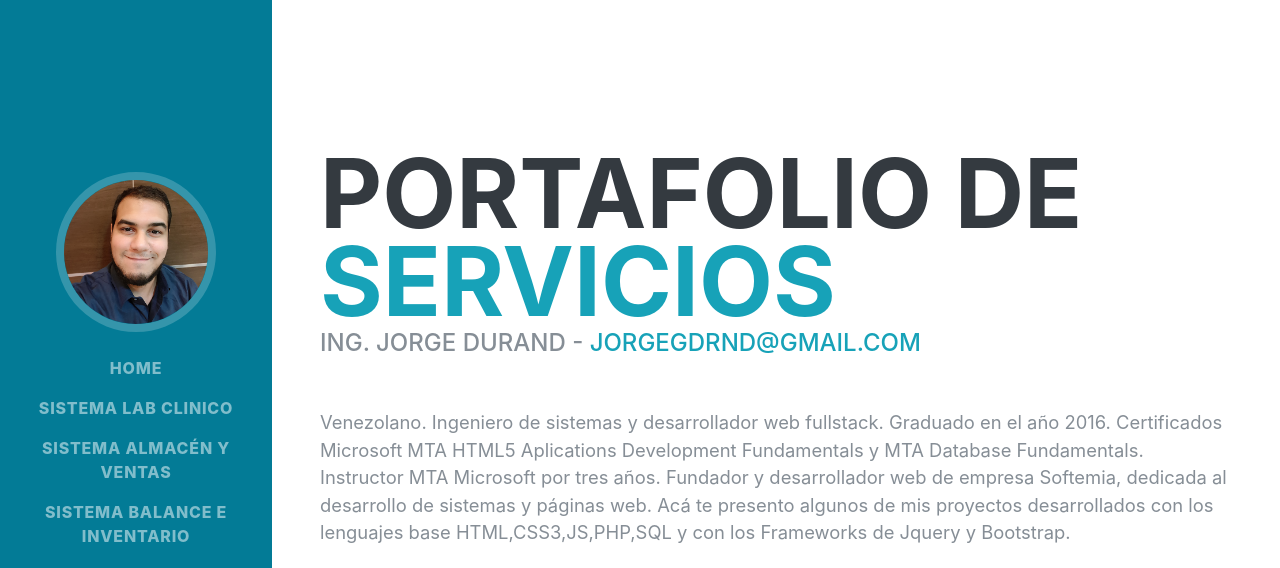
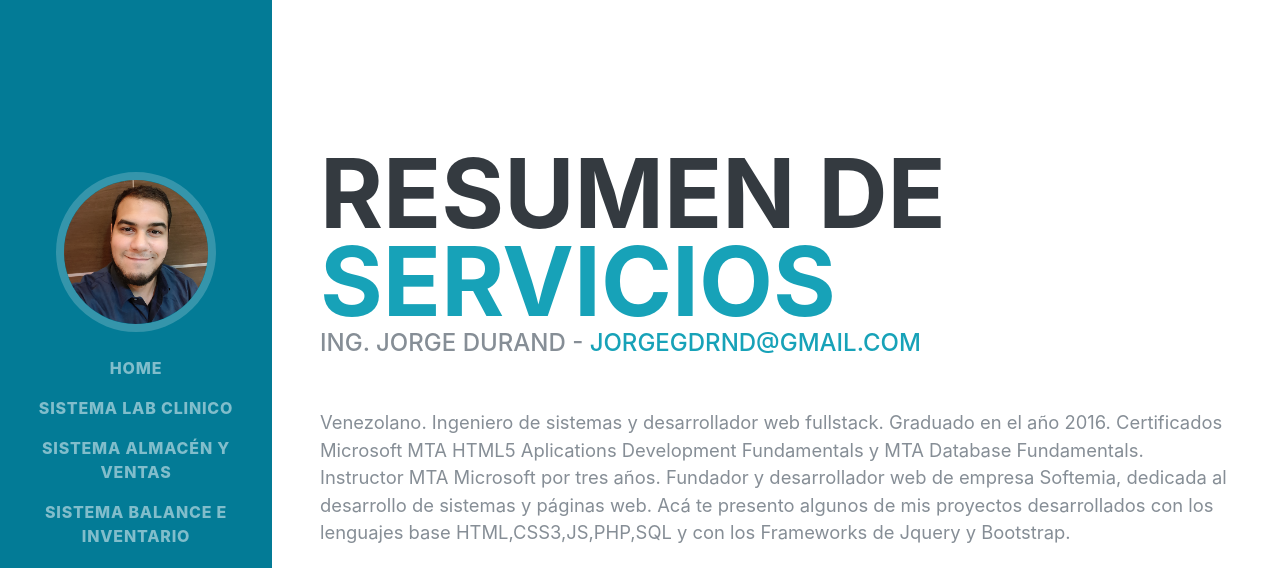
Before and after one commit to jgdurand/portafolio, a plain HTML site: page index.html in a window 1280 px wide. Shown: the top 568 px of the page. Drawn offline with Linux system fonts and the light colour scheme; a web font is replaced by a local one.

Commit message:
Update index.html

```diff
--- a/index.html
+++ b/index.html
@@ -106,7 +106,7 @@
 
       <section class="resume-section p-3 p-lg-5 d-flex d-column" id="home">
         <div class="my-auto">
-          <h1 class="mb-0">Portafolio de
+          <h1 class="mb-0">Resumen de
             <span class="text-primary">Servicios</span>
           </h1>
           <div class="subheading mb-5">Ing. Jorge Durand -
```
